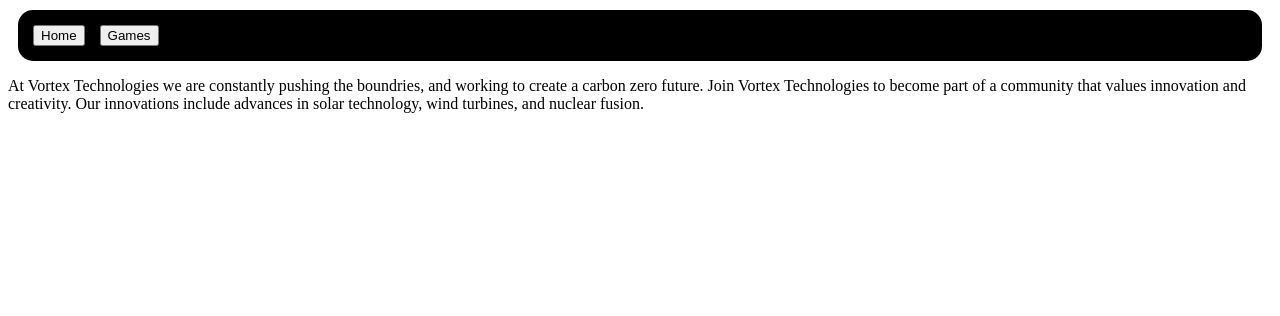
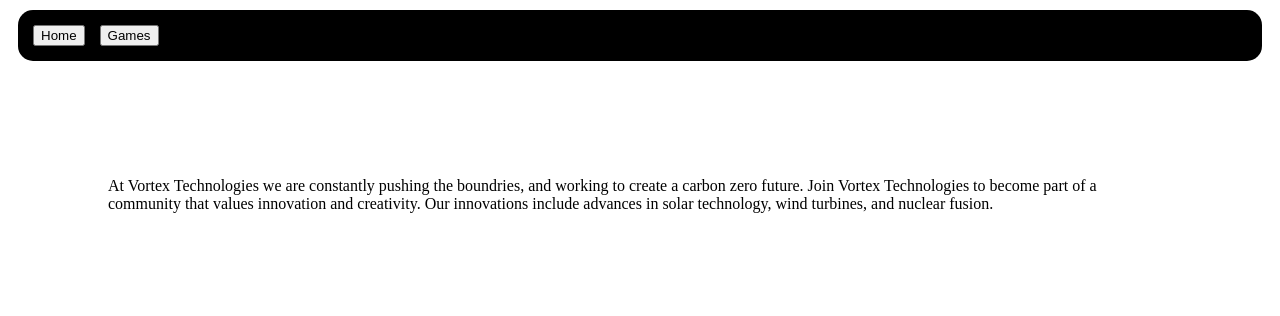
Before and after one commit to TERW1407/Website-project, a plain HTML site: page public/index.html in a window 1280 px wide. Drawn offline with Linux system fonts and the light colour scheme.

Commit message:
Update index.html

```diff
--- a/public/index.html
+++ b/public/index.html
@@ -16,6 +16,12 @@
                 gap: 15px;
                 display: flex;
             }
+            .spaced {
+                margin–bottom: 40px;
+                }
+            .padded {
+                padding: 100px;
+            }
         </style>
     </head>
     <body>
@@ -24,6 +30,6 @@
             <a href="games"><button>Games</button></a>
         </div>
         <title class="spaced">Vortex Technologies</title>
-        <p>At Vortex Technologies we are constantly pushing the boundries, and working to create a carbon zero future. Join Vortex Technologies to become part of a community that values innovation and creativity. Our innovations include advances in solar technology, wind turbines, and nuclear fusion.</p>
+        <p class="padded">At Vortex Technologies we are constantly pushing the boundries, and working to create a carbon zero future. Join Vortex Technologies to become part of a community that values innovation and creativity. Our innovations include advances in solar technology, wind turbines, and nuclear fusion.</p>
     </body>
 </html>
```
